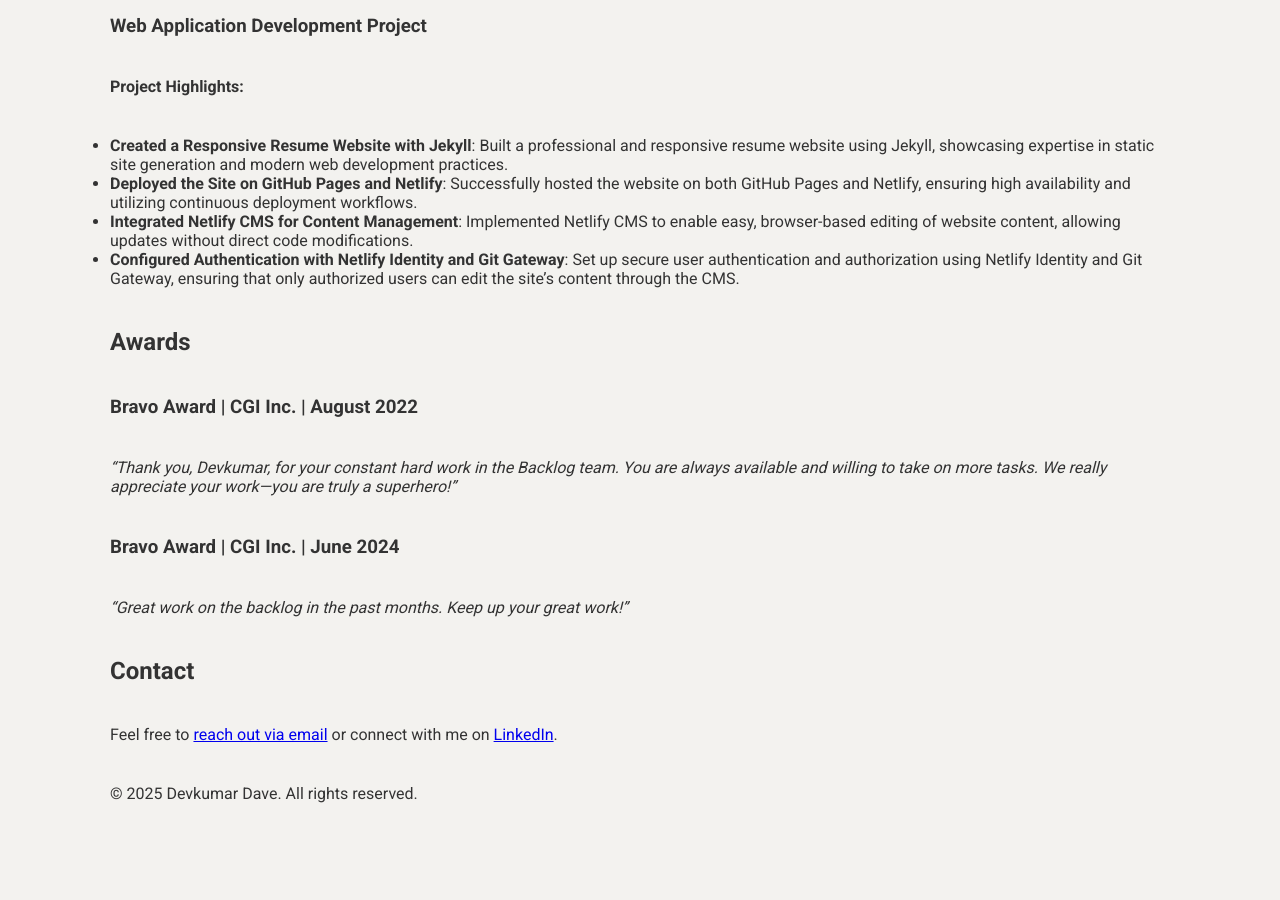
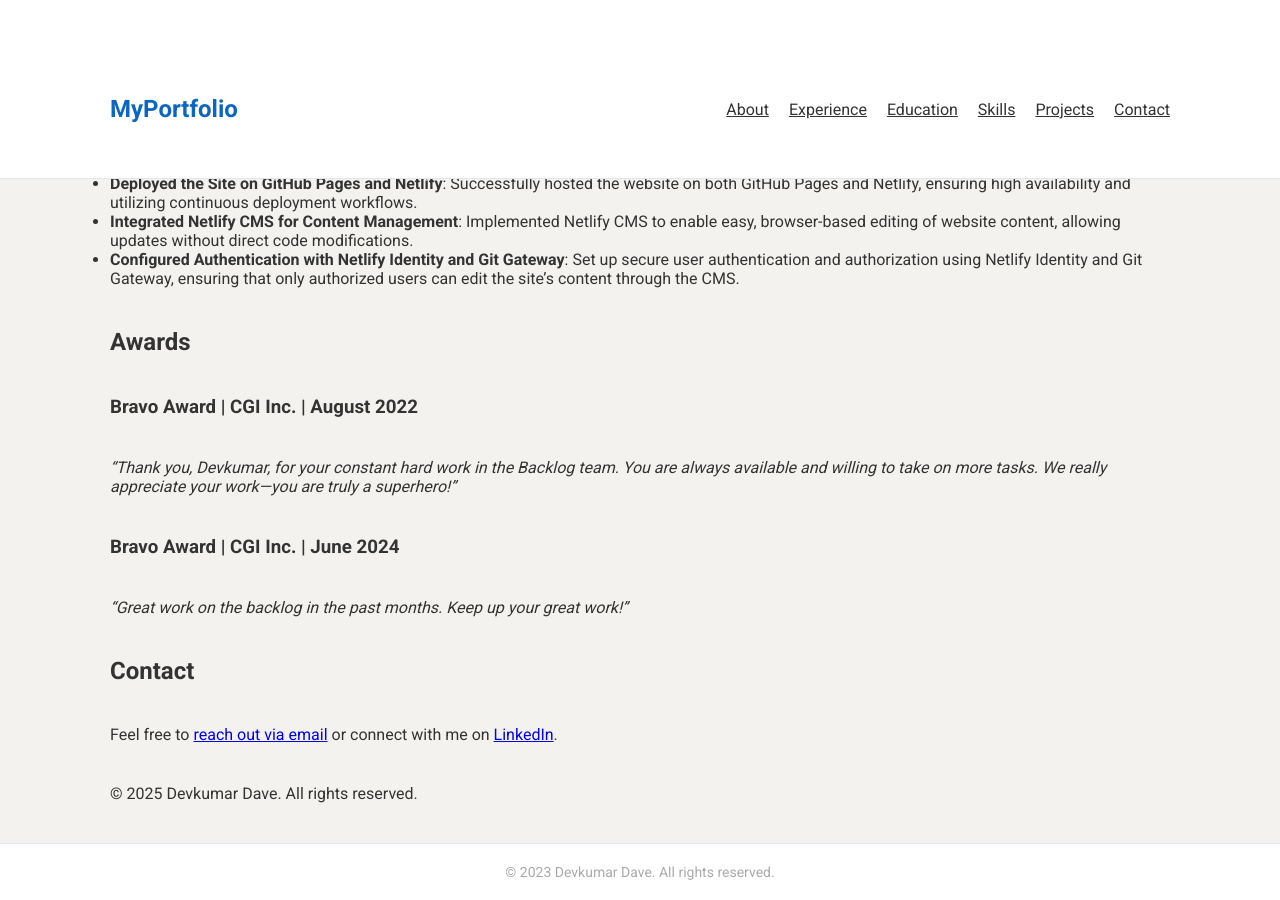
Before and after one commit to devdave666/resume, a Jekyll site: the page built from index.md, in a window 1280 px wide and 900 px high, scrolled down 2402 px. Built offline with Jekyll 4.4.1, drawn with Linux system fonts in a browser that asks for light colours; a style sheet for code colours, icons or effects is not loaded; before the commit the page ends 3245 px from its top, so only the background shows below that.

Commit message:
Update resume.html

```diff
--- a/_layouts/resume.html
+++ b/_layouts/resume.html
@@ -2,27 +2,35 @@
 layout: default
 ---
 
+<!-- Navigation Bar -->
+<nav>
+  <div class="container">
+    <div class="logo">MyPortfolio</div>
+    <ul>
+      <li><a href="#about">About</a></li>
+      <li><a href="#experience">Experience</a></li>
+      <li><a href="#education">Education</a></li>
+      <li><a href="#skills">Skills</a></li>
+      <li><a href="#projects">Projects</a></li>
+      <li><a href="#contact">Contact</a></li>
+    </ul>
+  </div>
+</nav>
+
+<!-- Hero Section -->
 <header class="profile-header">
-  <!-- Background Image -->
-  <div class="background-image">
-    <!-- Optional: Add a background image URL -->
-  </div>
+  <!-- Profile Picture -->
+  <img src="{{ site.baseurl }}/assets/images/profile-picture.jpg" alt="Profile Picture" class="profile-picture" data-aos="fade-up">
 
-  <!-- Profile Information -->
-  <div class="profile-info">
-    <!-- Profile Picture -->
-    <img src="{{ site.baseurl }}/assets/images/profile-picture.jpg" alt="Profile Picture" class="profile-picture">
+  <!-- Name and Headline -->
+  <h1 data-aos="fade-up" data-aos-delay="100">{{ site.title }}</h1>
+  <p class="headline" data-aos="fade-up" data-aos-delay="200">Senior IT Service Desk Analyst | Aspiring Full Stack Developer</p>
 
-    <!-- Name and Headline -->
-    <h1>{{ site.title }}</h1>
-    <h2 class="headline">Senior IT Service Desk Analyst | Aspiring Full Stack Developer</h2>
-
-    <!-- Contact Information -->
-    <p class="contact-info">
-      <a href="mailto:devkumardave26@gmail.com">Email</a> |
-      <a href="tel:+16476766969">Phone</a> |
-      <a href="https://linkedin.com/in/devkumar-dave" target="_blank">LinkedIn</a>
-    </p>
+  <!-- Contact Information -->
+  <div class="contact-info" data-aos="fade-up" data-aos-delay="300">
+    <a href="mailto:devkumardave26@gmail.com"><i class="fas fa-envelope"></i></a>
+    <a href="https://linkedin.com/in/devkumardave" target="_blank"><i class="fab fa-linkedin"></i></a>
+    <a href="https://github.com/devdave666" target="_blank"><i class="fab fa-github"></i></a>
   </div>
 </header>
 
@@ -32,3 +40,8 @@
     {{ content }}
   </main>
 </div>
+
+<!-- Footer -->
+<footer>
+  &copy; 2023 Devkumar Dave. All rights reserved.
+</footer>
```
